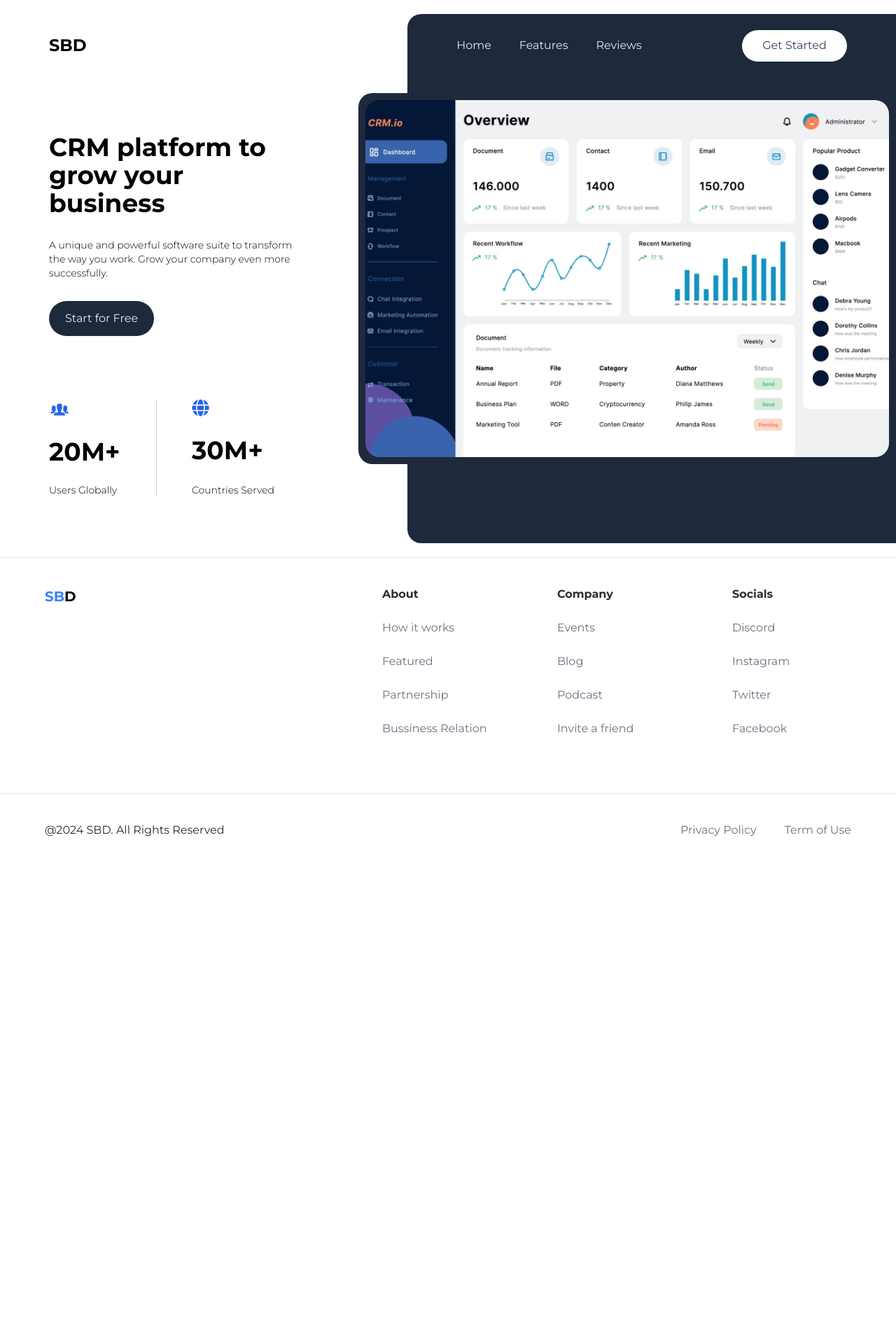
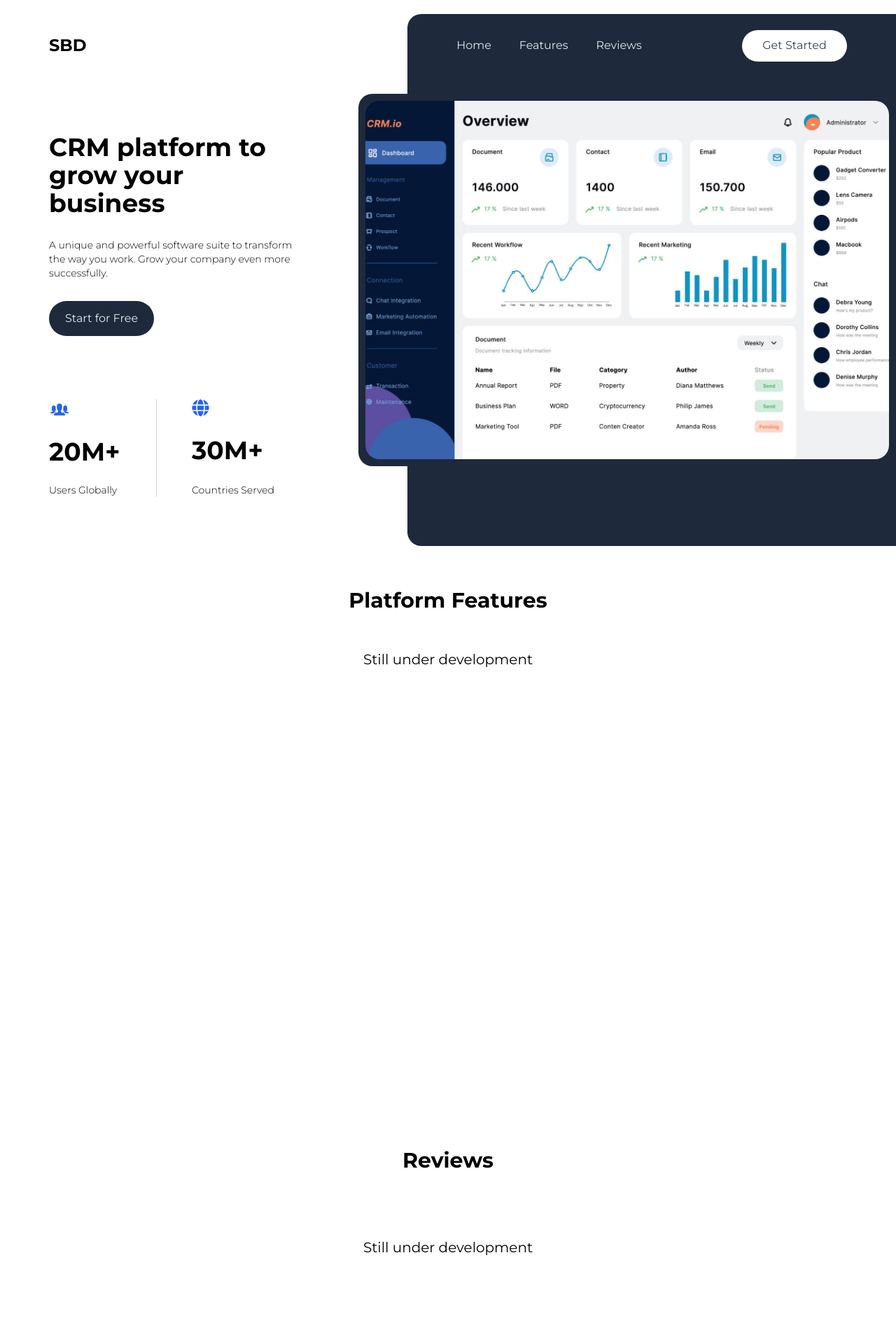
Before and after one commit to KingDivadd/crm, a Next.js app: page / in a window 1280 px wide. Shown: the top 1920 px of the page at 70% size. Before the commit the page ends 1238 px from the top, so only its background shows below. Built offline with nearby package versions, Linux system fonts and the light colour scheme.

Commit message:
new commit

```diff
--- a/app/component/hero.tsx
+++ b/app/component/hero.tsx
@@ -15,7 +15,7 @@ const Hero = () => {
     }
 
     return (
-        <div className="w-full h-[97vh] bg-white flex flex-row items-start jusitify-center gap-[10px] pt-[20px] ">
+        <div className="w-full h-[100vh] bg-white flex flex-row items-start jusitify-center gap-[10px] pt-[20px] pb-[20px] ">
             {/* left side */}
             <div className="w-[45%] h-full flex items-start justify-start pl-[70px] pr-[70px] pt-[20px] ">
                 <div className="w-full h-auto flex flex-col justify-start items-start  pb-[30px] ">
@@ -54,8 +54,8 @@ const Hero = () => {
                     {/* logo goes here */}
                     <span className="w- flex flex-row items-center justify-start gap-[40px]">
                         <Link href={'/'} className='text-slate-200 font-sm hover:underline '>Home</Link>
-                        <Link href={'/'} className='text-slate-200 font-sm hover:underline '>Features</Link>
-                        <Link href={'/'} className='text-slate-200 font-sm hover:underline '>Reviews</Link>
+                        <Link href={'#platformfeatures'} className='text-slate-200 font-sm hover:underline '>Features</Link>
+                        <Link href={'#reviews'} className='text-slate-200 font-sm hover:underline '>Reviews</Link>
                     </span>
                     <button className="w-[150px] h-[45px] bg-white text-slate-700 font-md rounded-[22.5px] hover:bg-slate-100" onClick={getStarted} >Get Started</button>
                 </nav>
--- /dev/null
+++ b/app/component/platformFeatures.tsx
@@ -0,0 +1,12 @@
+import React from 'react'
+
+const PlatformFeatures = () => {
+    return (
+        <div id="platformfeatures" className="w-full h-[100vh] flex flex-col items-center justif-start gap-3 pt-[40px] pb-[20px] ">
+            <h3 className="font-bold text-3xl text-black">Platform Features</h3>
+            <h3 className=" text-xl text-black mt-10">Still under development</h3>
+        </div>
+    )
+}
+
+export default PlatformFeatures
--- /dev/null
+++ b/app/component/reviews.tsx
@@ -0,0 +1,13 @@
+import React from 'react'
+
+const Reviews = () => {
+    return (
+        <div id="reviews" className="w-full h-[100vh] flex flex-col items-center justif-start gap-3 pt-[40px] pb-[20px] ">
+            <h3 className="font-bold text-3xl text-black">Reviews</h3>
+            <h3 className=" text-xl text-black mt-20">Still under development</h3>
+
+        </div>
+    )
+}
+
+export default Reviews
--- a/app/page.tsx
+++ b/app/page.tsx
@@ -2,11 +2,15 @@ import Image from "next/image";
 import Hero from "./component/hero";
 import Footer from "./component/footer";
 import LandingNav from "./component/landingNav";
+import PlatformFeatures from "./component/platformFeatures";
+import Reviews from "./component/reviews";
 
 export default function Home(){
   return (
     <main className="overflow-hidden">
       <Hero />
+      <PlatformFeatures />
+      <Reviews />
       <Footer />
     </main>
   );
```
